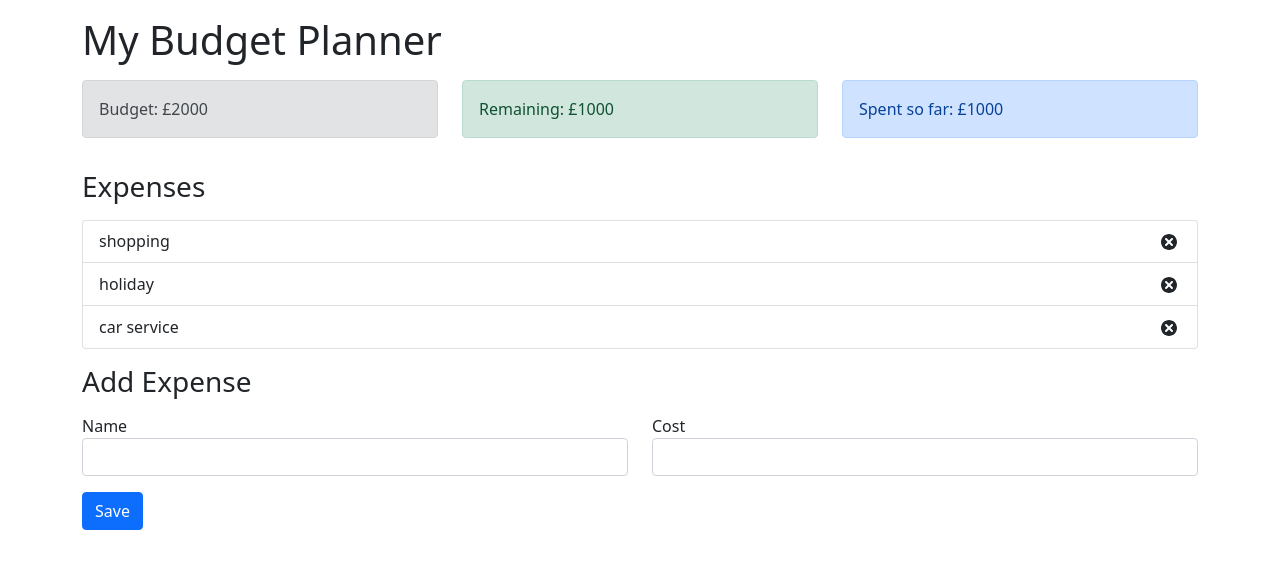
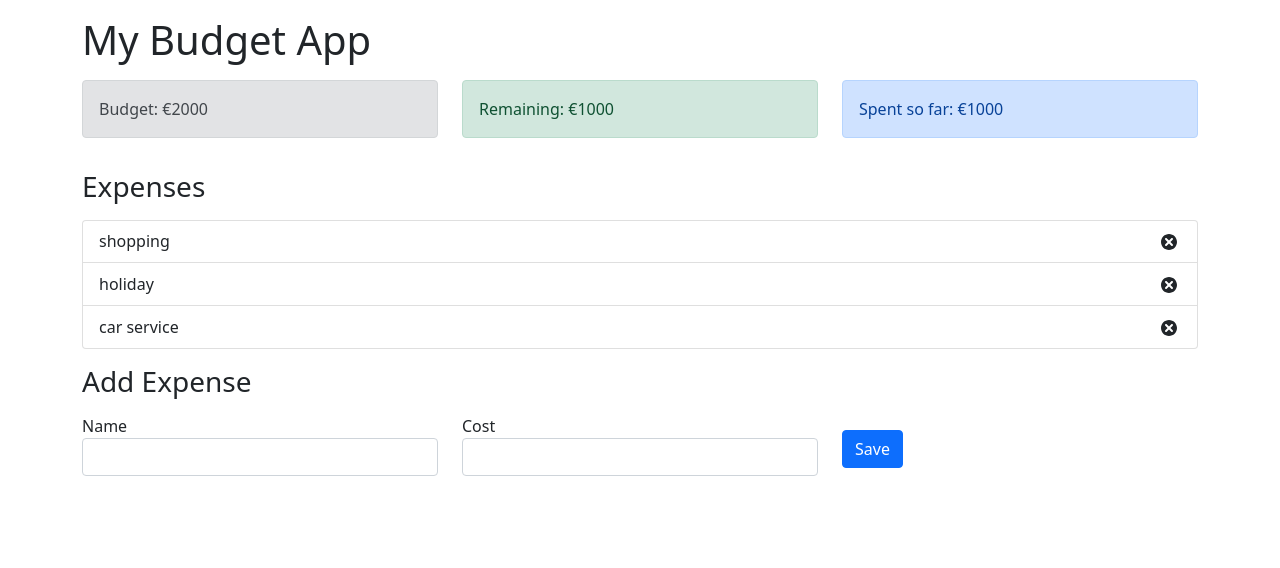
Before and after one commit to lethamburn/nextjs_budget, a Next.js app: page / in a window 1280 px wide. Shown: the top 568 px of the page. Built offline with nearby package versions, Linux system fonts and the light colour scheme.

Commit message:
FIX FORM WORKING

```diff
--- a/components/AddExpenseForm.jsx
+++ b/components/AddExpenseForm.jsx
@@ -1,8 +1,13 @@
-import React from "react";
+import React, { useState } from "react";
 
 const AddExpenseForm = () => {
+  const [name, setName] = useState("");
+  const [cost, setCost] = useState("");
+
+  const onSubmit = (event) => {};
+
   return (
-    <form>
+    <form onSubmit={onSubmit}>
       <div className="row">
         <div className="col-sm">
           <label htmlFor="name">Name</label>
@@ -11,6 +16,8 @@ const AddExpenseForm = () => {
             type="text"
             className="form-control"
             id="name"
+            value={name}
+            onChange={(event) => setName(event.target.value)}
           ></input>
         </div>
         <div className="col-sm">
@@ -20,10 +27,10 @@ const AddExpenseForm = () => {
             type="text"
             className="form-control"
             id="cost"
+            value={cost}
+            onChange={(event) => setCost(event.target.value)}
           ></input>
         </div>
-      </div>
-      <div className="row">
         <div className="col-sm">
           <button type="submit" className="btn btn-primary mt-3">
             Save
--- a/components/Budget.jsx
+++ b/components/Budget.jsx
@@ -1,9 +1,12 @@
-import React from "react";
+import React, { useContext } from "react";
+import { AppContext } from "../context/AppContext";
 
 const Budget = () => {
+  const { budget } = useContext(AppContext);
+
   return (
     <div className="alert alert-secondary">
-      <span>Budget: £2000</span>
+      <span>Budget: €{budget}</span>
     </div>
   );
 };
--- a/components/ExpenseItem.jsx
+++ b/components/ExpenseItem.jsx
@@ -7,7 +7,7 @@ const ExpenseItem = (props) => {
       {props.name}
       <div>
         <span className="badge badge-primary badge-pill mr-3">
-          £{props.cost}
+          €{props.cost}
         </span>
         <TiDelete size="1.5em"></TiDelete>
       </div>
--- a/components/ExpenseList.jsx
+++ b/components/ExpenseList.jsx
@@ -1,12 +1,9 @@
-import React from "react";
+import React, { useContext } from "react";
 import ExpenseItem from "./ExpenseItem";
+import { AppContext } from "../context/AppContext";
 
 const ExpenseList = () => {
-  const expenses = [
-    { id: 12, name: "shopping", cost: 40 },
-    { id: 13, name: "holiday", cost: 400 },
-    { id: 14, name: "car service", cost: 50 },
-  ];
+  const { expenses } = useContext(AppContext);
 
   return (
     <ul className="list-group">
--- a/components/Remaining.jsx
+++ b/components/Remaining.jsx
@@ -3,7 +3,7 @@ import React from "react";
 const Remaining = () => {
   return (
     <div className="alert alert-success">
-      <span>Remaining: £1000</span>
+      <span>Remaining: €1000</span>
     </div>
   );
 };
--- a/components/Spent.jsx
+++ b/components/Spent.jsx
@@ -3,7 +3,7 @@ import React from 'react';
 const Spent = () => {
 	return (
 		<div className='alert alert-primary'>
-			<span>Spent so far: £1000</span>
+			<span>Spent so far: €1000</span>
 		</div>
 	);
 };
--- a/context/AppContext.js
+++ b/context/AppContext.js
@@ -1,7 +1,12 @@
-import React, {useReducer} from "react";
+import React, { useReducer } from "react";
 
 const AppReducer = (state, action) => {
   switch (action.type) {
+    case "ADD_EXPENSE":
+      return {
+        ...state,
+        expenses: [...state.expenses, action.payload],
+      };
     default:
       return state;
   }
@@ -10,9 +15,9 @@ const AppReducer = (state, action) => {
 const initialState = {
   budget: 2000,
   expenses: [
-		{ id: 12, name: 'shopping', cost: 40 },
-		{ id: 13, name: 'holiday', cost: 400 },
-		{ id: 14, name: 'car service', cost: 50 },
+    { id: 12, name: "shopping", cost: 40 },
+    { id: 13, name: "holiday", cost: 400 },
+    { id: 14, name: "car service", cost: 50 },
   ],
 };
 
--- a/pages/index.js
+++ b/pages/index.js
@@ -10,7 +10,7 @@ const Home = () => {
   return (
     <AppProvider>
       <div className="container">
-        <h1 className="mt-3">My Budget Planner</h1>
+        <h1 className="mt-3">My Budget App</h1>
         <div className="row mt-3">
           <div className="col-sm">
             <Budget />
```
Lines whose indentation alone changed are shown as unchanged.
